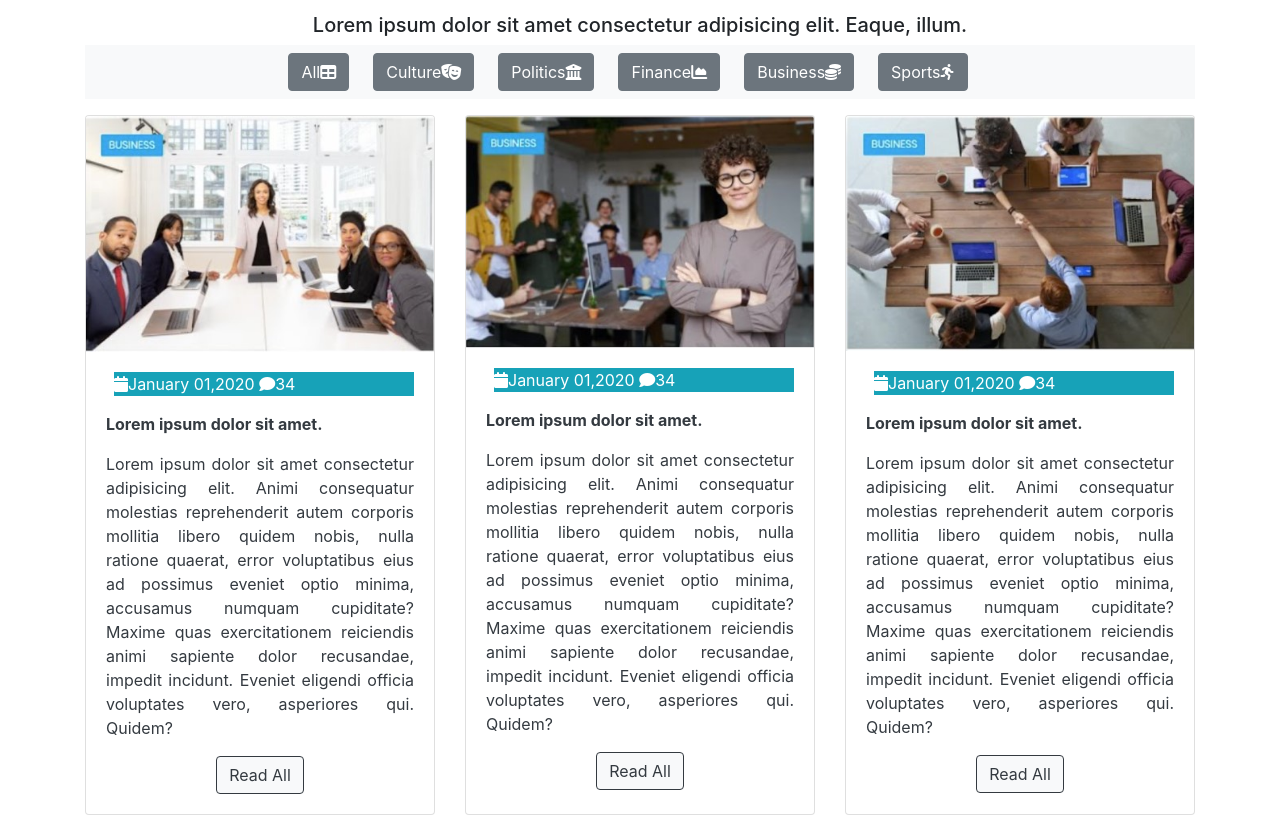
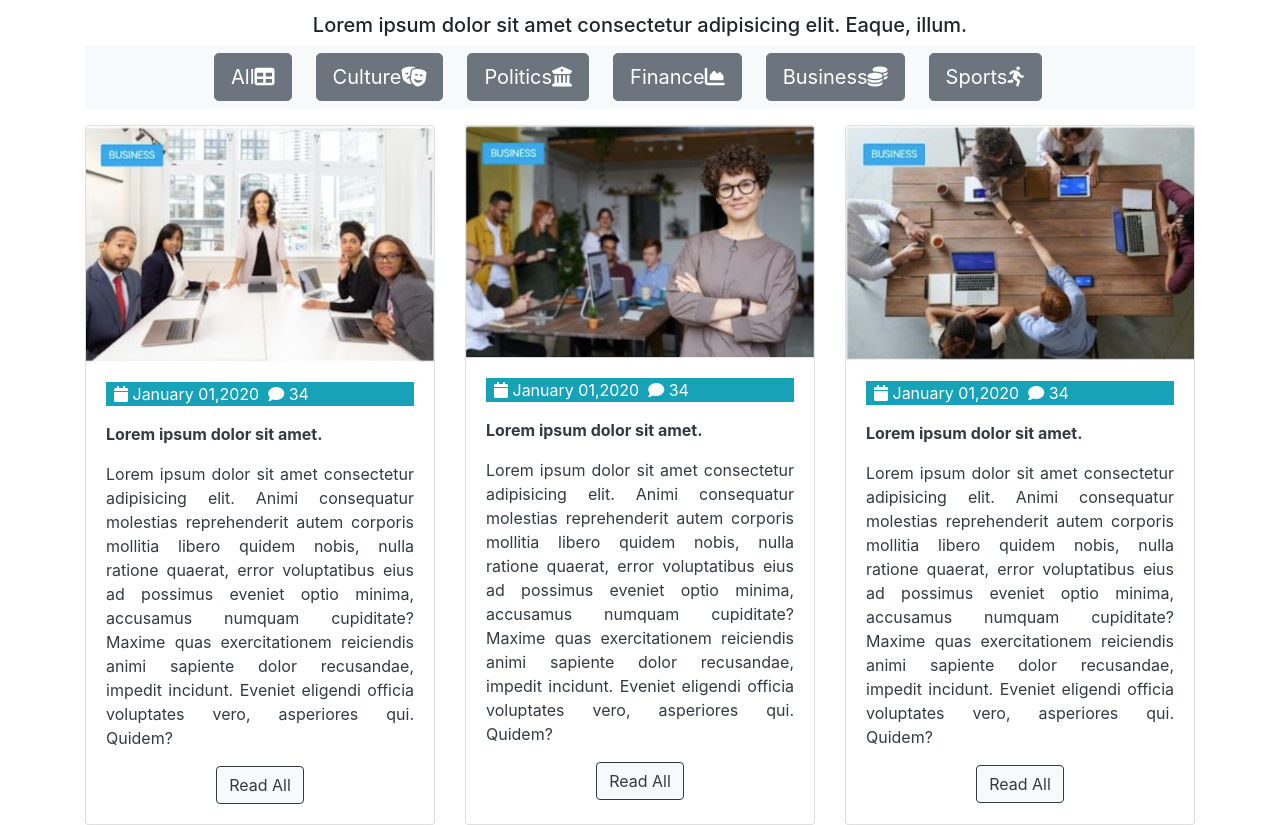
Before and after one commit to AkhilBabu97/html, a plain HTML site: page Bootstrap-Ass2/Ass-2.html in a window 1280 px wide. Shown: the part 67-892 px from the top of the page. Drawn offline with nearby package versions, Linux system fonts and the light colour scheme.

Commit message:
Add files via upload

```diff
--- a/Bootstrap-Ass2/Ass-2.html
+++ b/Bootstrap-Ass2/Ass-2.html
@@ -10,6 +10,11 @@
       <script src="https://code.jquery.com/jquery-3.2.1.slim.min.js" integrity="sha384-KJ3o2DKtIkvYIK3UENzmM7KCkRr/rE9/Qpg6aAZGJwFDMVNA/GpGFF93hXpG5KkN" crossorigin="anonymous"></script>
       <script src="https://cdnjs.cloudflare.com/ajax/libs/popper.js/1.12.9/umd/popper.min.js" integrity="sha384-ApNbgh9B+Y1QKtv3Rn7W3mgPxhU9K/ScQsAP7hUibX39j7fakFPskvXusvfa0b4Q" crossorigin="anonymous"></script>
       <script src="https://maxcdn.bootstrapcdn.com/bootstrap/4.0.0/js/bootstrap.min.js" integrity="sha384-JZR6Spejh4U02d8jOt6vLEHfe/JQGiRRSQQxSfFWpi1MquVdAyjUar5+76PVCmYl" crossorigin="anonymous"></script>
+      <style>
+        .btn-secondary:hover {
+          background-color: red;
+        }
+      </style>
     </head>
     <body>
       <div class="container">
@@ -22,13 +27,13 @@
           </button>
 
           <div class="collapse navbar-collapse" id="navbarTogglerDemo03">
-            <ul class="navbar-nav  mx-auto text-white">
-              <li class="nav-item mr-4 px-auto"><a class="btn btn-secondary" href="#" role="button">All<i class="fas fa-table"></i></a></li>
-              <li class="nav-item mr-4 px-auto"><a class="btn btn-secondary" href="#" role="button">Culture<i class="fas fa-theater-masks"></i></a></li>
-              <li class="nav-item mr-4 px-auto"><a class="btn btn-secondary" href="#" role="button">Politics<i class="fas fa-university"></i></a> </li>
-              <li class="nav-item mr-4 px-auto"><a class="btn btn-secondary" href="#" role="button">Finance<i class="fas fa-chart-area"></i></a></li>
-              <li class="nav-item mr-4 px-auto"><a class="btn btn-secondary" href="#" role="button">Business<i class="fas fa-coins"></i></a> </li>
-              <li class="nav-item mr-4 px-auto"><a class="btn btn-secondary" href="#" role="button">Sports<i class="fas fa-running"></i></a> </li>
+            <ul class="navbar-nav  mx-auto px-auto text-white text-size-auto">
+              <li class="nav-item mr-4 px-auto"><a class="btn btn-secondary btn-lg" href="#" role="button">All<i class="fas fa-table"></i></a></li>
+              <li class="nav-item mr-4 px-auto"><a class="btn btn-secondary btn-lg" href="#" role="button">Culture<i class="fas fa-theater-masks"></i></a></li>
+              <li class="nav-item mr-4 px-auto"><a class="btn btn-secondary btn-lg" href="#" role="button">Politics<i class="fas fa-university"></i></a> </li>
+              <li class="nav-item mr-4 px-auto"><a class="btn btn-secondary btn-lg" href="#" role="button">Finance<i class="fas fa-chart-area"></i></a></li>
+              <li class="nav-item mr-4 px-auto"><a class="btn btn-secondary btn-lg" href="#" role="button">Business<i class="fas fa-coins"></i></a> </li>
+              <li class="nav-item mr-4 px-auto"><a class="btn btn-secondary btn-lg" href="#" role="button">Sports<i class="fas fa-running"></i></a> </li>
             </ul>
           </div>
         </nav>
@@ -37,7 +42,7 @@
           <div class="card">
               <img class="card-img-top img-fluid" src="img1.jpg" alt="Card image cap">
               <div class="card-body">
-                  <p class="bg-info text-white ml-2"><i class="fas fa-calendar"></i>January 01,2020</time>&nbsp;<i class="fas fa-comment"></i>34</p>
+                  <p class="bg-info text-white"><i class="fas fa-calendar ml-2"></i> January 01,2020 </time>&nbsp;<i class="fas fa-comment"></i> 34</p>
                   <h class="font-weight-bold text-dark mt-3">Lorem ipsum dolor sit amet.</h>
                   <p class="card-text text-dark text-justify mt-3">Lorem ipsum dolor sit amet consectetur adipisicing elit. Animi consequatur molestias reprehenderit autem corporis mollitia libero quidem nobis, nulla ratione quaerat, error voluptatibus eius ad possimus eveniet optio minima, accusamus numquam cupiditate? Maxime quas exercitationem reiciendis animi sapiente dolor recusandae, impedit incidunt. Eveniet eligendi officia voluptates vero, asperiores qui. Quidem?</p>
                   <div class="text-center">
@@ -48,7 +53,7 @@
           <div class="card">
               <img class="card-img-top img-fluid" src="img2.jpg" alt="Card image cap">
               <div class="card-body">
-                  <p class="bg-info text-white ml-2"><i class="fas fa-calendar"></i>January 01,2020</time>&nbsp;<i class="fas fa-comment"></i>34</p>
+                  <p class="bg-info text-white"><i class="fas fa-calendar ml-2"></i> January 01,2020 </time>&nbsp;<i class="fas fa-comment"></i> 34</p>
                   <h class="font-weight-bold text-dark mt-3">Lorem ipsum dolor sit amet.</h>
                   <p class="card-text text-dark text-justify mt-3">Lorem ipsum dolor sit amet consectetur adipisicing elit. Animi consequatur molestias reprehenderit autem corporis mollitia libero quidem nobis, nulla ratione quaerat, error voluptatibus eius ad possimus eveniet optio minima, accusamus numquam cupiditate? Maxime quas exercitationem reiciendis animi sapiente dolor recusandae, impedit incidunt. Eveniet eligendi officia voluptates vero, asperiores qui. Quidem?</p>
                   <div class="text-center">
@@ -59,7 +64,7 @@
           <div class="card">
               <img class="card-img-top img-fluid" src="img3.jpg" alt="Card image cap">
               <div class="card-body">
-                  <p class="bg-info text-white ml-2"><i class="fas fa-calendar"></i>January 01,2020</time>&nbsp;<i class="fas fa-comment"></i>34</p>
+                  <p class="bg-info text-white"><i class="fas fa-calendar ml-2"></i> January 01,2020 </time>&nbsp;<i class="fas fa-comment"></i> 34</p>
                   <h class="font-weight-bold text-dark mt-3">Lorem ipsum dolor sit amet.</h>
                   <p class="card-text text-dark text-justify mt-3">Lorem ipsum dolor sit amet consectetur adipisicing elit. Animi consequatur molestias reprehenderit autem corporis mollitia libero quidem nobis, nulla ratione quaerat, error voluptatibus eius ad possimus eveniet optio minima, accusamus numquam cupiditate? Maxime quas exercitationem reiciendis animi sapiente dolor recusandae, impedit incidunt. Eveniet eligendi officia voluptates vero, asperiores qui. Quidem?</p>
                   <div class="text-center">
```
